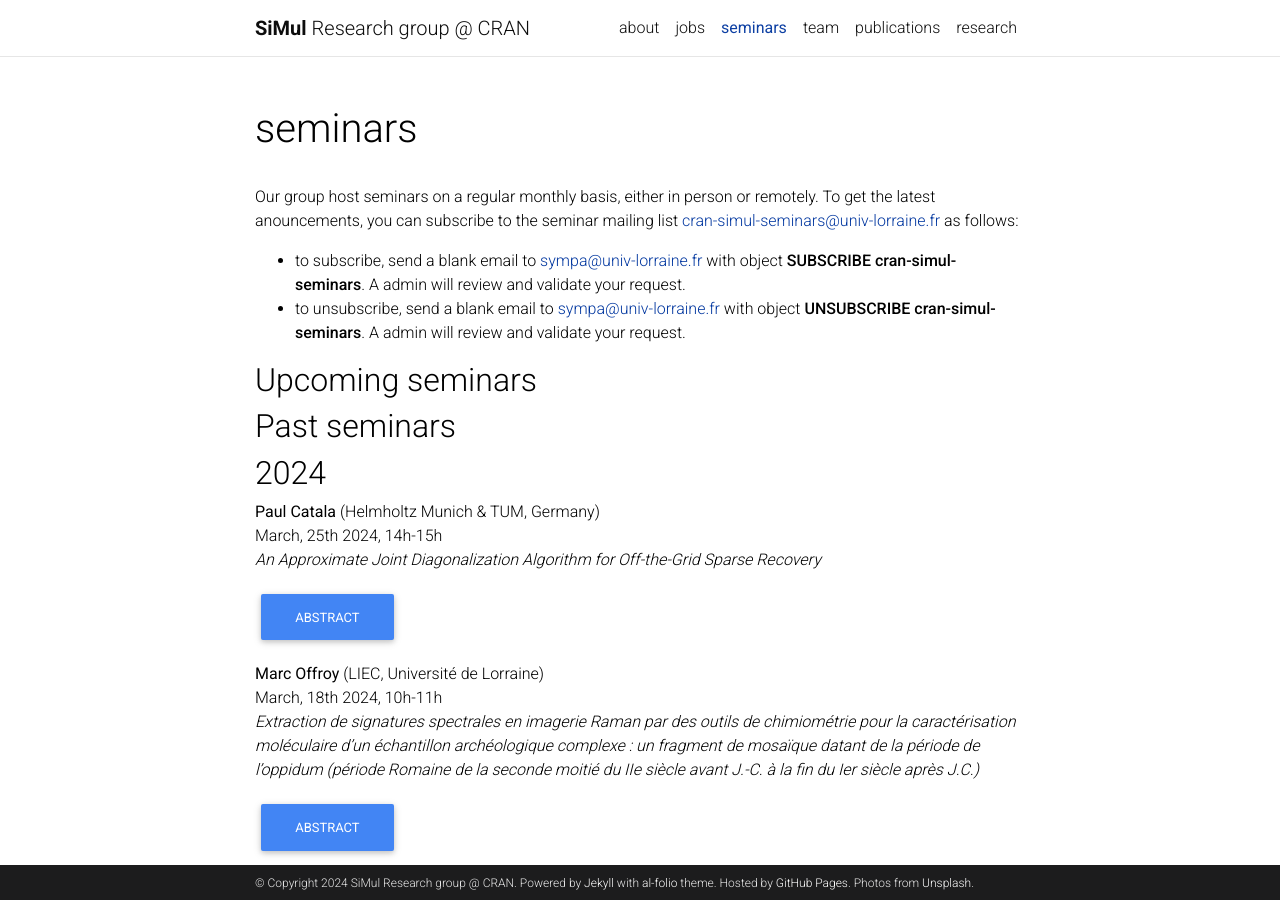
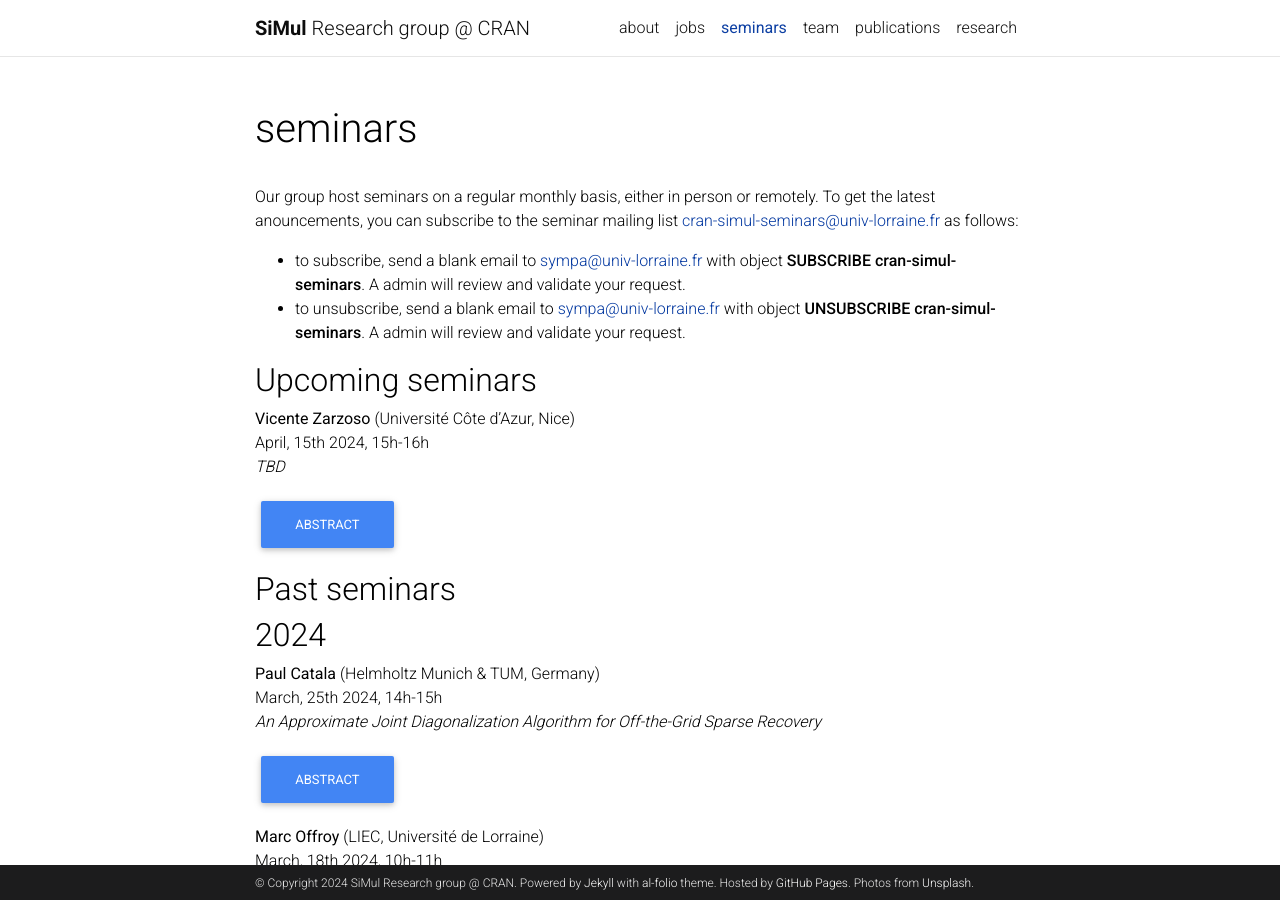
Before and after one commit to cran-simul/cran-simul.github.io, a Jekyll site: the page built from _pages/seminars.md, in a window 1280 px wide and 900 px high. Built offline with Jekyll 4.4.1, drawn with Linux system fonts in a browser that asks for light colours; comment, search, counter and statistics services are not loaded; a style sheet for code colours, icons or effects is not loaded.

Commit message:
Update seminarlist.yml

```diff
--- a/_data/seminarlist.yml
+++ b/_data/seminarlist.yml
@@ -6,6 +6,14 @@
 #
 #   In this talk we will cover the automatic learning reasoning capabilities through large-scale training of deep neural networks from data, and we target different situations, like robotics and embodied computer vision (robot navigation to solve visual tasks) as well as vision and language reasoning (visual question answering). We explore this problem in a holistic way and study it from various angles of attack: what are the tasks which lead to emergence of reasoning? How can we evaluate agents and measure reasoning vs. bias exploitation? How can we x-ray neural models and visualize their internal behavior? What are the bottlenecks in learning reasoning? Can we structure neural networks with inductive bias to improve the emergence of reasoning, by including prior knowledge on geometry, physics, or semantics?"
 #   active: 1
+
+-  speaker:  Vicente Zarzoso
+   institution: Université Côte d'Azur, Nice
+   date:  April, 15th 2024, 15h-16h
+   title: "TBD"
+   abstract: "TBD"
+   active: 1
+   year: 2024
 
 -  speaker:  Paul Catala
    institution: Helmholtz Munich & TUM, Germany
```
